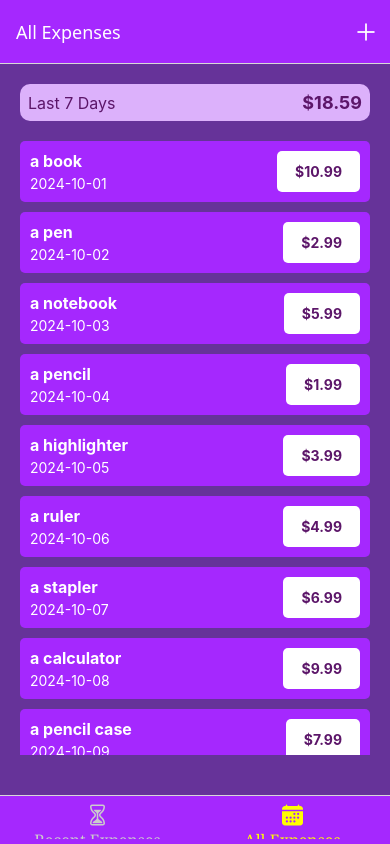
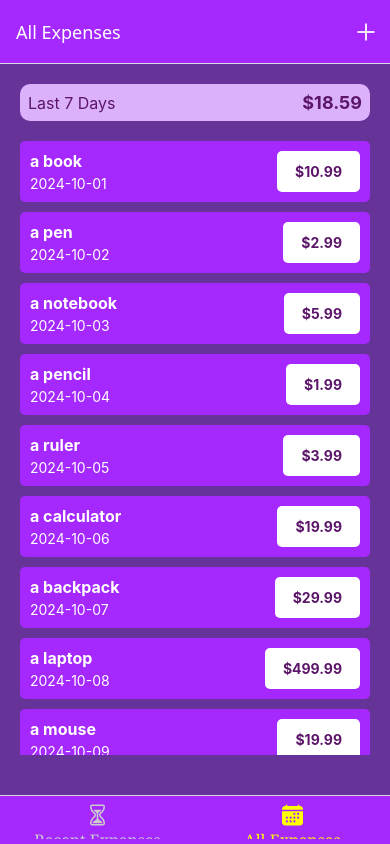
Before and after one commit to moviefan322/expenseTracker, a React Native app: screen /AllExpenses in a window 390 px wide. Built offline with nearby package versions, Linux system fonts and the light colour scheme.

Commit message:
adds edit item screen

```diff
--- a/App.tsx
+++ b/App.tsx
@@ -10,6 +10,7 @@ import { Ionicons } from "@expo/vector-icons";
 import RecentExpensesScreen from "./screens/RecentExpensesScreen";
 import AllExpensesScreen from "./screens/AllExpensesScreen";
 import AddExpenseButton from "./components/AddExpenseButton";
+import EditExpenseScreen from "./screens/EditExpenseScreen";
 
 import Colors from "./constants/Colors";
 
@@ -17,10 +18,8 @@ const Stack = createNativeStackNavigator<RootStackParamList>();
 const Tab = createBottomTabNavigator();
 
 export default function App() {
+  const TabNavigator = () => {
     return (
-    <SafeAreaView style={styles.container}>
-      <StatusBar style="light" />
-      <NavigationContainer>
       <Tab.Navigator
         screenOptions={{
           headerStyle: { backgroundColor: Colors.purple2 },
@@ -57,6 +56,38 @@ export default function App() {
           }}
         />
       </Tab.Navigator>
+    );
+  };
+  return (
+    <SafeAreaView style={styles.container}>
+      <StatusBar style="light" />
+      <NavigationContainer>
+        <Stack.Navigator>
+          <Stack.Group screenOptions={{ presentation: "card" }}>
+            <Stack.Screen
+              name="Tabs"
+              component={TabNavigator}
+              options={{
+                headerShown: false,
+                presentation: "card",
+                animation: "none",
+              }}
+            />
+          </Stack.Group>
+          <Stack.Group screenOptions={{ presentation: "modal" }}>
+            <Stack.Screen
+              name="EditExpense"
+              component={EditExpenseScreen}
+              options={{
+                title: "Edit Expense",
+                headerShown: false,
+                presentation: "modal",
+                gestureEnabled: true,
+                animation: "slide_from_bottom",
+              }}
+            />
+          </Stack.Group>
+        </Stack.Navigator>
       </NavigationContainer>
     </SafeAreaView>
   );
--- a/components/ExpenseItem.tsx
+++ b/components/ExpenseItem.tsx
@@ -1,4 +1,7 @@
-import { View, Text, StyleSheet } from "react-native";
+import { View, Text, StyleSheet, TouchableOpacity } from "react-native";
+import { useNavigation } from "@react-navigation/native";
+import { NativeStackNavigationProp } from "@react-navigation/native-stack";
+import { RootStackParamList } from "../types/RootStackParamList";
 
 import Colors from "../constants/Colors";
 
@@ -10,9 +13,23 @@ interface ExpenseItemProps {
   };
 }
 
+type NavigationProp = NativeStackNavigationProp<
+  RootStackParamList,
+  "EditExpense"
+>;
+
 const ExpenseItem = ({ item }: ExpenseItemProps) => {
+  const navigation = useNavigation<NavigationProp>();
+
+  const navigateToEdit = () => {
+    navigation.navigate("EditExpense", {
+        item: item,
+        currentScreen: "AllExpenses",
+    });
+  };
+
   return (
-    <View style={styles.expense}>
+    <TouchableOpacity onPress={navigateToEdit} style={styles.expense}>
       <View>
         <Text style={styles.expenseTextTop}>{item.item}</Text>
         <Text style={styles.expenseText}>{item.date}</Text>
@@ -20,7 +37,7 @@ const ExpenseItem = ({ item }: ExpenseItemProps) => {
       <View>
         <Text style={styles.expenseAmt}>${item.amount}</Text>
       </View>
-    </View>
+    </TouchableOpacity>
   );
 };
 
--- a/constants/Colors.ts
+++ b/constants/Colors.ts
@@ -7,6 +7,7 @@ const Colors = {
   white: "white",
   yellow: "yellow",
   gray: "#ccc",
+  red: "#a22020",
 };
 
 export default Colors;
--- a/data/expenses.ts
+++ b/data/expenses.ts
@@ -1,15 +1,99 @@
 export const expenses = [
-    { item: "a book", date: "2024-10-01", amount: 10.99 },
-    { item: "a pen", date: "2024-10-02", amount: 2.99 },
-    { item: "a notebook", date: "2024-10-03", amount: 5.99 },
-    { item: "a pencil", date: "2024-10-04", amount: 1.99 },
-    { item: "a highlighter", date: "2024-10-05", amount: 3.99 },
-    { item: "a ruler", date: "2024-10-06", amount: 4.99 },
-    { item: "a stapler", date: "2024-10-07", amount: 6.99 },
-    { item: "a calculator", date: "2024-10-08", amount: 9.99 },
-    { item: "a pencil case", date: "2024-10-09", amount: 7.99 },
-    { item: "a backpack", date: "2024-10-10", amount: 19.99 },
-    { item: "a laptop", date: "2024-10-11", amount: 199.99 },
-    { item: "a desk", date: "2024-10-12", amount: 99.99 },
-    { item: "a chair", date: "2024-10-13", amount: 49.99 },
-    { item: "a lamp", date: "2024-11-19", amount: 29.99 },];
+  { id: 1, item: "a book", date: "2024-10-01", amount: 10.99 },
+  { id: 2, item: "a pen", date: "2024-10-02", amount: 2.99 },
+  { id: 3, item: "a notebook", date: "2024-10-03", amount: 5.99 },
+  { id: 4, item: "a pencil", date: "2024-10-04", amount: 1.99 },
+  { id: 5, item: "a ruler", date: "2024-10-05", amount: 3.99 },
+  { id: 6, item: "a calculator", date: "2024-10-06", amount: 19.99 },
+  { id: 7, item: "a backpack", date: "2024-10-07", amount: 29.99 },
+  {
+    id: 8,
+    item: "a laptop",
+    date: "2024-10-08",
+    amount: 499.99,
+  },
+  {
+    id: 9,
+    item: "a mouse",
+    date: "2024-10-09",
+    amount: 19.99,
+  },
+  {
+    id: 10,
+    item: "a keyboard",
+    date: "2024-10-10",
+    amount: 49.99,
+  },
+  {
+    id: 11,
+    item: "a monitor",
+    date: "2024-10-11",
+    amount: 199.99,
+  },
+  {
+    id: 12,
+    item: "a desk",
+    date: "2024-10-12",
+    amount: 99.99,
+  },
+  {
+    id: 13,
+    item: "a chair",
+    date: "2024-10-13",
+    amount: 49.99,
+  },
+  {
+    id: 14,
+    item: "a lamp",
+    date: "2024-10-14",
+    amount: 19.99,
+  },
+  {
+    id: 15,
+    item: "a plant",
+    date: "2024-10-15",
+    amount: 9.99,
+  },
+  {
+    id: 16,
+    item: "a picture frame",
+    date: "2024-10-16",
+    amount: 4.99,
+  },
+  {
+    id: 17,
+    item: "a clock",
+    date: "2024-10-17",
+    amount: 14.99,
+  },
+  {
+    id: 18,
+    item: "a calendar",
+    date: "2024-10-18",
+    amount: 2.99,
+  },
+  {
+    id: 19,
+    item: "a trash can",
+    date: "2024-10-19",
+    amount: 9.99,
+  },
+  {
+    id: 20,
+    item: "a rug",
+    date: "2024-10-20",
+    amount: 24.99,
+  },
+  {
+    id: 21,
+    item: "a mirror",
+    date: "2024-10-21",
+    amount: 19.99,
+  },
+  {
+    id: 22,
+    item: "a shower curtain",
+    date: "2024-10-22",
+    amount: 9.99,
+  },
+];
--- /dev/null
+++ b/screens/EditExpenseScreen.tsx
@@ -0,0 +1,86 @@
+import { View, Text, StyleSheet, TouchableOpacity } from "react-native";
+import { useRoute, useNavigation } from "@react-navigation/native";
+import { NativeStackNavigationProp } from "@react-navigation/native-stack";
+import { RouteProp } from "@react-navigation/native";
+import { RootStackParamList } from "../types/RootStackParamList";
+import { Ionicons } from "@expo/vector-icons";
+
+import Colors from "../constants/Colors";
+
+type NavigationProp = NativeStackNavigationProp<
+  RootStackParamList,
+  "EditExpense"
+>;
+type RoutePropType = RouteProp<RootStackParamList, "EditExpense">;
+
+const EditExpenseScreen = () => {
+  const route = useRoute<RoutePropType>();
+  const navigation = useNavigation<NavigationProp>();
+  const { item } = route.params;
+
+  return (
+    <View style={styles.container}>
+      <View style={styles.headerTab}>
+        <Text style={styles.headerText}>Edit Expense</Text>
+      </View>
+      <View style={styles.buttonsContainer}>
+        <TouchableOpacity onPress={() => navigation.goBack()} style={styles.button}>
+          <Text style={styles.buttonText}>Cancel</Text>
+        </TouchableOpacity>
+        <TouchableOpacity style={styles.button}>
+          <Text style={styles.buttonText}>Update</Text>
+        </TouchableOpacity>
+      </View>
+      <View style={styles.iconContainer}>
+        <TouchableOpacity>
+          <Ionicons name="trash" size={34} color={Colors.red} />
+        </TouchableOpacity>
+      </View>
+    </View>
+  );
+};
+
+export default EditExpenseScreen;
+
+const styles = StyleSheet.create({
+  container: {
+    flex: 1,
+    backgroundColor: Colors.purple1,
+  },
+  headerTab: {
+    flexDirection: "row",
+    justifyContent: "center",
+    alignItems: "center",
+    padding: 10,
+    backgroundColor: Colors.purple2,
+  },
+  headerText: {
+    color: Colors.white,
+    fontSize: 20,
+    fontWeight: "bold",
+  },
+  buttonsContainer: {
+    flexDirection: "row",
+    justifyContent: "center",
+    margin: 10,
+    paddingBottom: 10,
+    borderBottomColor: Colors.white,
+    borderBottomWidth: 1,
+  },
+  button: {
+    backgroundColor: Colors.purple2,
+    paddingHorizontal: 18,
+    paddingVertical: 10,
+    margin: 10,
+    borderRadius: 5,
+  },
+  buttonText: {
+    color: Colors.white,
+    fontSize: 16,
+  },
+  iconContainer: {
+    justifyContent: "center",
+    alignItems: "center",
+    marginTop: 20,
+  },
+});
--- a/types/RootStackParamList.ts
+++ b/types/RootStackParamList.ts
@@ -1,5 +1,6 @@
 export interface RootStackParamList {
   RecentExpenses: undefined;
   AllExpenses: undefined;
+  EditExpense: { item: object };
   [key: string]: undefined | object;
 }
```
Lines whose indentation alone changed are shown as unchanged.
